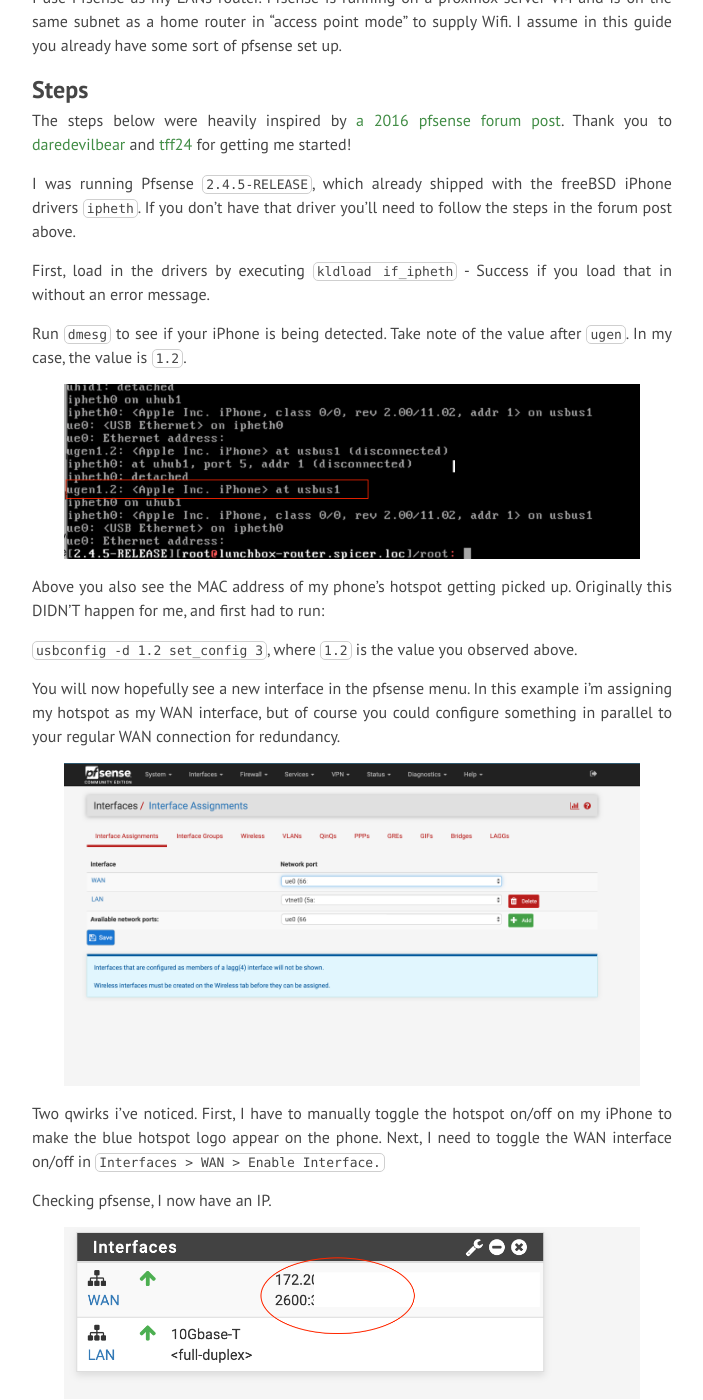
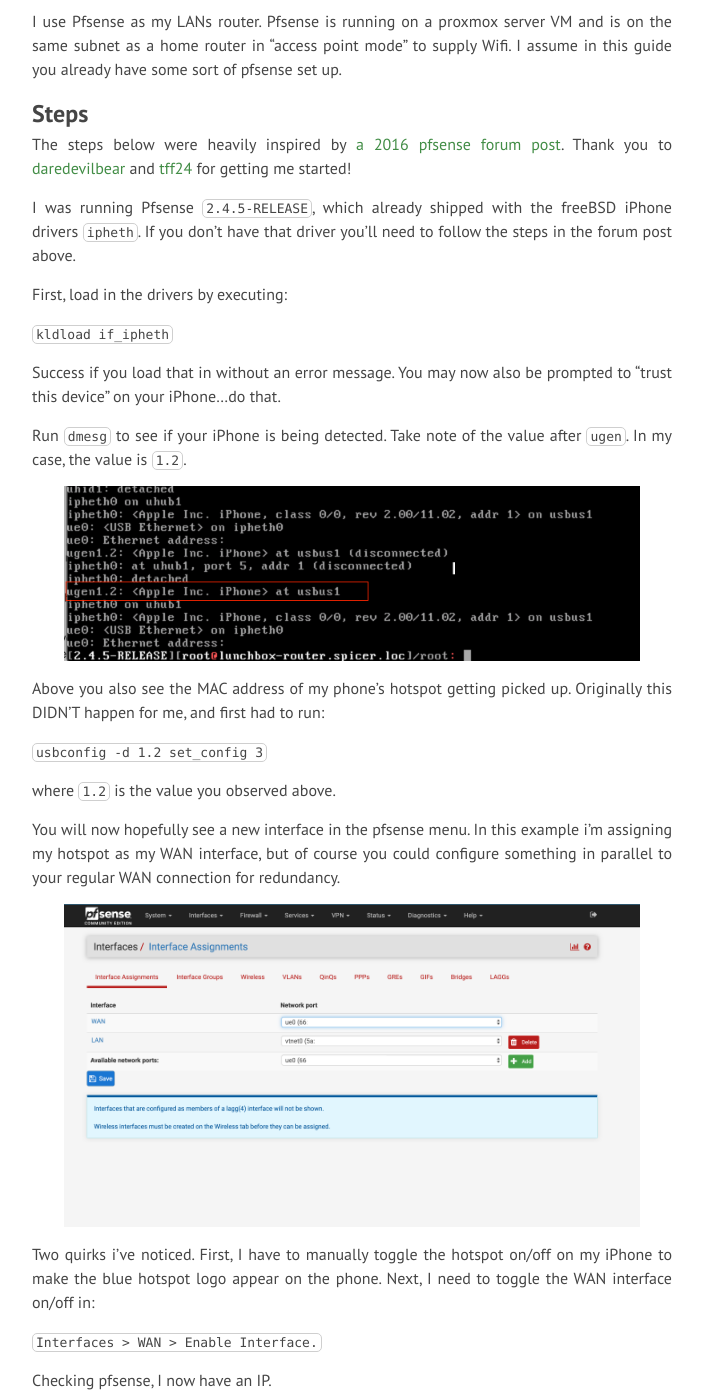
Before and after one commit to diezcami/arctic-fox-theme, a Jekyll site: the page built from _posts/2020-05-25-iphone-pfsense.md, in a window 1280 px wide and 1400 px high, scrolled down 394 px. Shown: the whole window, without its empty margins (288-991 px from the left). Built offline with Jekyll 4.4.1, drawn with Linux system fonts in a browser that asks for light colours; nearby versions of some CDN libraries; some of the changed text lies outside the part shown.

Commit message:
Update 2020-05-25-iphone-pfsense.md

```diff
--- a/_posts/2020-05-25-iphone-pfsense.md
+++ b/_posts/2020-05-25-iphone-pfsense.md
@@ -17,7 +18,11 @@
 
 I was running Pfsense `2.4.5-RELEASE`, which already shipped with the freeBSD iPhone drivers `ipheth`. If you don't have that driver you'll need to follow the steps in the forum post above.
 
-First, load in the drivers by executing `kldload if_ipheth` - Success if you load that in without an error message.
+First, load in the drivers by executing:
+
+`kldload if_ipheth`
+
+Success if you load that in without an error message.  You may now also be prompted to "trust this device" on your iPhone...do that.
 
 Run `dmesg` to see if your iPhone is being detected. Take note of the value after `ugen`. In my case, the value is `1.2`.
 
@@ -25,13 +30,17 @@
 
 Above you also see the MAC address of my phone's hotspot getting picked up. Originally this DIDN'T happen for me, and first had to run:
 
-`usbconfig -d 1.2 set_config 3`, where `1.2` is the value you observed above.
+`usbconfig -d 1.2 set_config 3`
+
+where `1.2` is the value you observed above.
 
 You will now hopefully see a new interface in the pfsense menu. In this example i'm assigning my hotspot as my WAN interface, but of course you could configure something in parallel to your regular WAN connection for redundancy.
 
 ![2.png]({{site.url}}/assets/resources-iphone-pfsense/2.png)
 
-Two qwirks i've noticed. First, I have to manually toggle the hotspot on/off on my iPhone to make the blue hotspot logo appear on the phone. Next, I need to toggle the WAN interface on/off in `Interfaces > WAN > Enable Interface.`
+Two quirks i've noticed. First, I have to manually toggle the hotspot on/off on my iPhone to make the blue hotspot logo appear on the phone. Next, I need to toggle the WAN interface on/off in:
+
+`Interfaces > WAN > Enable Interface.`
 
 Checking pfsense, I now have an IP.
 
@@ -68,4 +79,13 @@
 
 Afterwards, remove the cache with `rm /tmp/config.cache`.
 
-Note that sometimes I still need to manually run this command if my iPhone gets unplugged. YMMV!
+### Troubleshooting
+
+Sometimes i've noticed pfsense having trouble acquiring an IP even though the interface appears to be up.  For this I do the following.
+
+1. Restart Pfsense (`Diagnostics > Reboot`) **with** iPhone plugged in
+2. As soon as you are prompted to "trust" on your iPhone, do that and then toggle hotspot off/on
+3. You may be prompted to "trust" twice.  Repeat step (2) if so
+4. If "Setting up WAN" starts to hang during the boot up, start from step (1) and try again
+
+Most of the time this works first try.  You need to be quick with step 2, though!
```
Also changed, not shown: other parts of _posts/2020-05-25-iphone-pfsense.md (+5 -2 lines).
